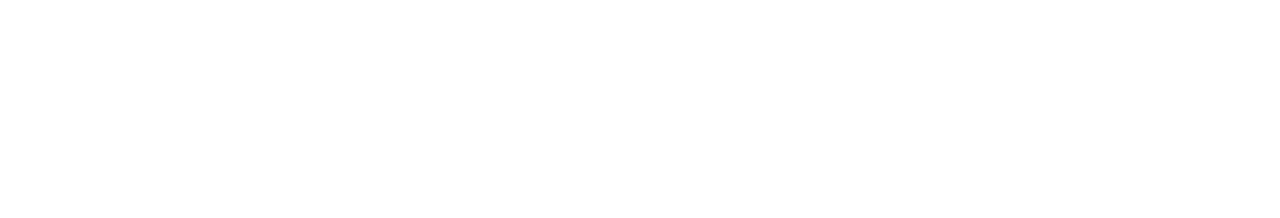
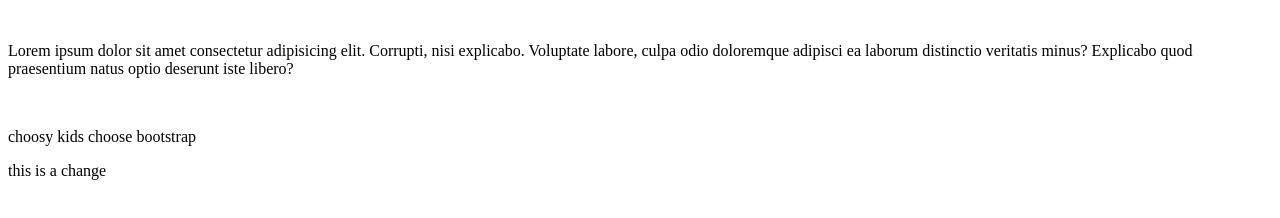
Before and after one commit to wattskimzey/awesome_repo, a plain HTML site: page index.html in a window 1280 px wide. Drawn offline with Linux system fonts and the light colour scheme.

Commit message:
test the git

```diff
--- a/index.html
+++ b/index.html
@@ -3,8 +3,12 @@
 
 <head>
     <meta charset="UTF-8">
-    <title>Document</title>
-
+    <title>The Awesome Project</title>
+    <br>
+    <p>Lorem ipsum dolor sit amet consectetur adipisicing elit. Corrupti, nisi explicabo. Voluptate labore, culpa odio doloremque adipisci ea laborum distinctio veritatis minus? Explicabo quod praesentium natus optio deserunt iste libero?</p>
+    <br>
+    <p>choosy kids choose bootstrap</p>
+    <p>this is a change</p>
 </head>
 
 <body>
```
